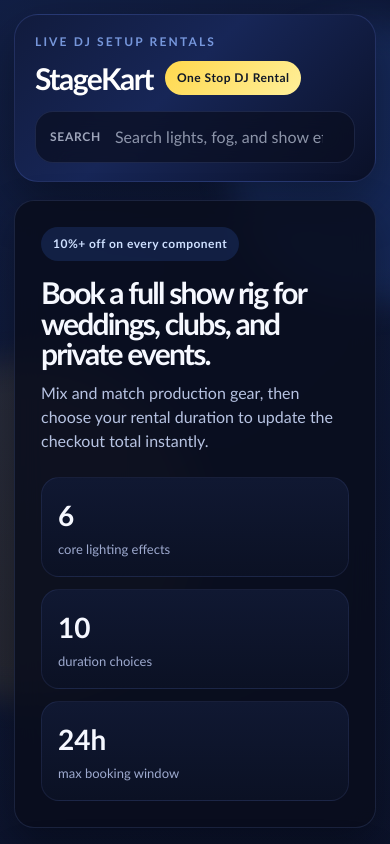
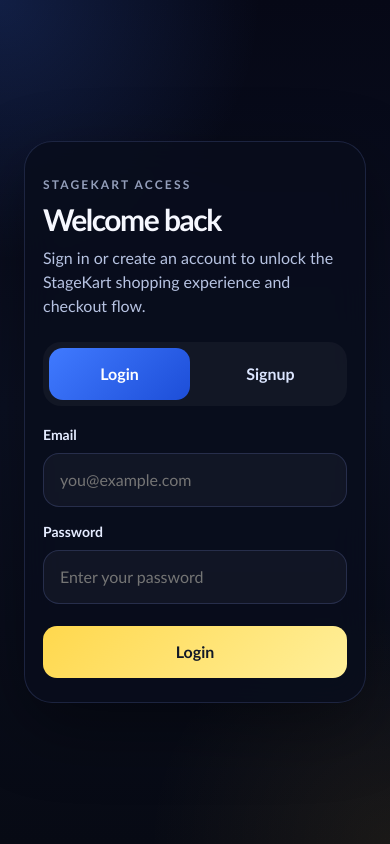
Before and after one commit to sparkz8085/project_dj, a React (Vite) app: page / in a window 390 px wide. Shown: the top 844 px of the page. Built offline with nearby package versions, Linux system fonts and the light colour scheme.

Commit message:
loginpage

```diff
--- a/src/App.jsx
+++ b/src/App.jsx
@@ -1,8 +1,12 @@
 import { useEffect, useMemo, useState } from 'react'
 import './App.css'
+import AuthPage from './AuthPage'
 import SpotlightCard from './SpotlightCard'
 import CheckoutPage from './CheckoutPage'
 import PaymentPage from './PaymentPage'
+
+const USERS_STORAGE_KEY = 'stagekart-users'
+const SESSION_STORAGE_KEY = 'stagekart-session'
 
 const products = [
   {
@@ -161,12 +165,61 @@
 }
 
 function App() {
+  const [authUser, setAuthUser] = useState(() => {
+    try {
+      return JSON.parse(localStorage.getItem(SESSION_STORAGE_KEY) || 'null')
+    } catch {
+      return null
+    }
+  })
   const [cart, setCart] = useState({
     'smoke-fog-machine': 1,
     'moving-head-lights': 1,
   })
   const [selectedDuration, setSelectedDuration] = useState(durations[4])
+  const [searchQuery, setSearchQuery] = useState('')
   const [view, setView] = useState(() => getViewFromHash())
+
+  const getStoredUsers = () => {
+    try {
+      return JSON.parse(localStorage.getItem(USERS_STORAGE_KEY) || '[]')
+    } catch {
+      return []
+    }
+  }
+
+  const saveSession = (user) => {
+    setAuthUser(user)
+    localStorage.setItem(SESSION_STORAGE_KEY, JSON.stringify(user))
+  }
+
+  const handleSignup = ({ name, email, password }) => {
+    const users = getStoredUsers()
+    const existingUser = users.find((user) => user.email === email)
+
+    if (existingUser) {
+      alert('An account with this email already exists. Please login instead.')
+      return
+    }
+
+    const newUser = { name, email, password }
+    localStorage.setItem(USERS_STORAGE_KEY, JSON.stringify([...users, newUser]))
+    saveSession({ name, email })
+  }
+
+  const handleLogin = ({ email, password }) => {
+    const users = getStoredUsers()
+    const matchedUser = users.find(
+      (user) => user.email === email && user.password === password,
+    )
+
+    if (!matchedUser) {
+      return { ok: false, message: 'Invalid email or password.' }
+    }
+
+    saveSession({ name: matchedUser.name, email: matchedUser.email })
+    return { ok: true }
+  }
 
   useEffect(() => {
     const handleHashChange = () => {
@@ -194,6 +247,22 @@
       })
       .filter((product) => product.quantity > 0)
   }, [cart])
+
+  const filteredProducts = useMemo(() => {
+    const normalizedQuery = searchQuery.trim().toLowerCase()
+
+    if (!normalizedQuery) {
+      return products
+    }
+
+    return products.filter((product) => {
+      const searchableText = [product.name, product.tag, product.note]
+        .join(' ')
+        .toLowerCase()
+
+      return searchableText.includes(normalizedQuery)
+    })
+  }, [searchQuery])
 
   const equipmentTotal = cartItems.reduce((sum, item) => sum + item.lineTotal, 0)
   const durationCharge = Math.round(equipmentTotal * (selectedDuration.multiplier - 1))
@@ -241,6 +310,17 @@
     window.location.hash = 'checkout'
   }
 
+  const handleLogout = () => {
+    localStorage.removeItem(SESSION_STORAGE_KEY)
+    setAuthUser(null)
+    window.location.hash = ''
+    setSearchQuery('')
+  }
+
+  if (!authUser) {
+    return <AuthPage onLogin={handleLogin} onSignup={handleSignup} />
+  }
+
   if (view === 'checkout') {
     return (
       <CheckoutPage
@@ -274,10 +354,22 @@
           </div>
         </div>
 
-        <label className="searchbar" aria-label="Search DJ equipment">
-          <span className="search-icon">Search</span>
-          <input type="search" placeholder="Search lights, fog, and show effects" />
-        </label>
+        <div className="topbar-actions">
+          <button type="button" className="logout-button" onClick={handleLogout}>
+            Logout
+          </button>
+
+          <label className="searchbar" aria-label="Search DJ equipment">
+            <span className="search-icon">Search</span>
+            <input
+              type="search"
+              placeholder="Search lights, fog, and show effects"
+              value={searchQuery}
+              onChange={(event) => setSearchQuery(event.target.value)}
+              aria-label="Search products"
+            />
+          </label>
+        </div>
       </header>
 
       <section className="hero-panel">
@@ -326,7 +418,8 @@
           </div>
 
           <div className="product-grid">
-            {products.map((product) => {
+            {filteredProducts.length > 0 ? (
+              filteredProducts.map((product) => {
               const discountedPrice = Math.round(product.price * (1 - product.discount / 100))
               const quantity = cart[product.id] || 0
 
@@ -364,7 +457,13 @@
                   </button>
                 </SpotlightCard>
               )
-            })}
+              })
+            ) : (
+              <div className="no-results">
+                <h4>No products found</h4>
+                <p>Try searching by product name, tag, or description.</p>
+              </div>
+            )}
           </div>
 
           <div className="catalog-actions">
--- /dev/null
+++ b/src/AuthPage.css
@@ -0,0 +1,105 @@
+.auth-shell {
+  min-height: 100vh;
+  display: grid;
+  place-items: center;
+  padding: 24px;
+}
+
+.auth-card {
+  width: min(100%, 520px);
+  padding: 32px;
+  border-radius: 28px;
+  border: 1px solid rgba(138, 160, 255, 0.16);
+  background: rgba(9, 13, 28, 0.86);
+  box-shadow: 0 24px 70px rgba(0, 0, 0, 0.38);
+  backdrop-filter: blur(18px);
+}
+
+.auth-hero h1 {
+  margin: 0;
+  font-size: clamp(30px, 4vw, 44px);
+  line-height: 1.05;
+  letter-spacing: -0.05em;
+  color: #f6f8ff;
+}
+
+.auth-hero p {
+  margin-top: 10px;
+  color: #b7c3e2;
+}
+
+.auth-tabs {
+  display: grid;
+  grid-template-columns: repeat(2, minmax(0, 1fr));
+  gap: 10px;
+  margin-top: 24px;
+  padding: 6px;
+  border-radius: 18px;
+  background: rgba(255, 255, 255, 0.04);
+}
+
+.auth-tabs button,
+.auth-button {
+  border: 0;
+  border-radius: 14px;
+  padding: 14px 16px;
+  font: inherit;
+  font-weight: 700;
+  cursor: pointer;
+}
+
+.auth-tabs button {
+  background: transparent;
+  color: #dce6ff;
+}
+
+.auth-tabs button.active {
+  background: linear-gradient(135deg, #407aff 0%, #1d4ed8 100%);
+  color: #fff;
+}
+
+.auth-error {
+  margin-top: 16px;
+  padding: 12px 14px;
+  border-radius: 14px;
+  background: rgba(248, 113, 113, 0.12);
+  color: #fecaca;
+}
+
+.auth-form {
+  display: grid;
+  gap: 14px;
+  margin-top: 18px;
+}
+
+.auth-form label {
+  display: grid;
+  gap: 8px;
+}
+
+.auth-form span {
+  font-size: 14px;
+  font-weight: 700;
+  color: #e5ecff;
+}
+
+.auth-form input {
+  width: 100%;
+  border: 1px solid rgba(138, 160, 255, 0.18);
+  border-radius: 16px;
+  padding: 14px 16px;
+  background: rgba(255, 255, 255, 0.04);
+  color: #fff;
+}
+
+.auth-button {
+  margin-top: 8px;
+  background: linear-gradient(135deg, #ffd84d 0%, #ffef9a 100%);
+  color: #111827;
+}
+
+@media (max-width: 520px) {
+  .auth-card {
+    padding: 24px 18px;
+  }
+}
--- /dev/null
+++ b/src/AuthPage.jsx
@@ -0,0 +1,162 @@
+import { useMemo, useState } from 'react'
+import './AuthPage.css'
+
+const defaultSignupForm = {
+  name: '',
+  email: '',
+  password: '',
+}
+
+const defaultLoginForm = {
+  email: '',
+  password: '',
+}
+
+function AuthPage({ onLogin, onSignup }) {
+  const [mode, setMode] = useState('login')
+  const [signupForm, setSignupForm] = useState(defaultSignupForm)
+  const [loginForm, setLoginForm] = useState(defaultLoginForm)
+  const [error, setError] = useState('')
+
+  const title = useMemo(() => {
+    return mode === 'login' ? 'Welcome back' : 'Create your StageKart account'
+  }, [mode])
+
+  const handleSignupSubmit = (event) => {
+    event.preventDefault()
+    setError('')
+
+    const name = signupForm.name.trim()
+    const email = signupForm.email.trim().toLowerCase()
+    const password = signupForm.password.trim()
+
+    if (!name || !email || !password) {
+      setError('Please fill in all signup fields.')
+      return
+    }
+
+    onSignup({ name, email, password })
+  }
+
+  const handleLoginSubmit = (event) => {
+    event.preventDefault()
+    setError('')
+
+    const email = loginForm.email.trim().toLowerCase()
+    const password = loginForm.password.trim()
+
+    if (!email || !password) {
+      setError('Please enter your email and password.')
+      return
+    }
+
+    const result = onLogin({ email, password })
+
+    if (!result?.ok) {
+      setError(result?.message || 'Invalid credentials.')
+    }
+  }
+
+  return (
+    <main className="auth-shell">
+      <section className="auth-card">
+        <div className="auth-hero">
+          <p className="eyebrow">StageKart access</p>
+          <h1>{title}</h1>
+          <p>
+            Sign in or create an account to unlock the StageKart shopping experience and checkout
+            flow.
+          </p>
+        </div>
+
+        <div className="auth-tabs" role="tablist" aria-label="Authentication mode">
+          <button
+            type="button"
+            className={mode === 'login' ? 'active' : ''}
+            onClick={() => {
+              setMode('login')
+              setError('')
+            }}
+          >
+            Login
+          </button>
+          <button
+            type="button"
+            className={mode === 'signup' ? 'active' : ''}
+            onClick={() => {
+              setMode('signup')
+              setError('')
+            }}
+          >
+            Signup
+          </button>
+        </div>
+
+        {error ? <p className="auth-error">{error}</p> : null}
+
+        {mode === 'login' ? (
+          <form className="auth-form" onSubmit={handleLoginSubmit}>
+            <label>
+              <span>Email</span>
+              <input
+                type="email"
+                value={loginForm.email}
+                onChange={(event) => setLoginForm({ ...loginForm, email: event.target.value })}
+                placeholder="you@example.com"
+              />
+            </label>
+            <label>
+              <span>Password</span>
+              <input
+                type="password"
+                value={loginForm.password}
+                onChange={(event) => setLoginForm({ ...loginForm, password: event.target.value })}
+                placeholder="Enter your password"
+              />
+            </label>
+
+            <button type="submit" className="auth-button">
+              Login
+            </button>
+          </form>
+        ) : (
+          <form className="auth-form" onSubmit={handleSignupSubmit}>
+            <label>
+              <span>Full name</span>
+              <input
+                type="text"
+                value={signupForm.name}
+                onChange={(event) => setSignupForm({ ...signupForm, name: event.target.value })}
+                placeholder="Your name"
+              />
+            </label>
+            <label>
+              <span>Email</span>
+              <input
+                type="email"
+                value={signupForm.email}
+                onChange={(event) => setSignupForm({ ...signupForm, email: event.target.value })}
+                placeholder="you@example.com"
+              />
+            </label>
+            <label>
+              <span>Password</span>
+              <input
+                type="password"
+                value={signupForm.password}
+                onChange={(event) => setSignupForm({ ...signupForm, password: event.target.value })}
+                placeholder="Create a password"
+              />
+            </label>
+
+            <button type="submit" className="auth-button">
+              Create account
+            </button>
+          </form>
+        )}
+      </section>
+    </main>
+  )
+}
+
+export default AuthPage
```
Also changed, not shown: src/App.css (+49 -0 lines).
